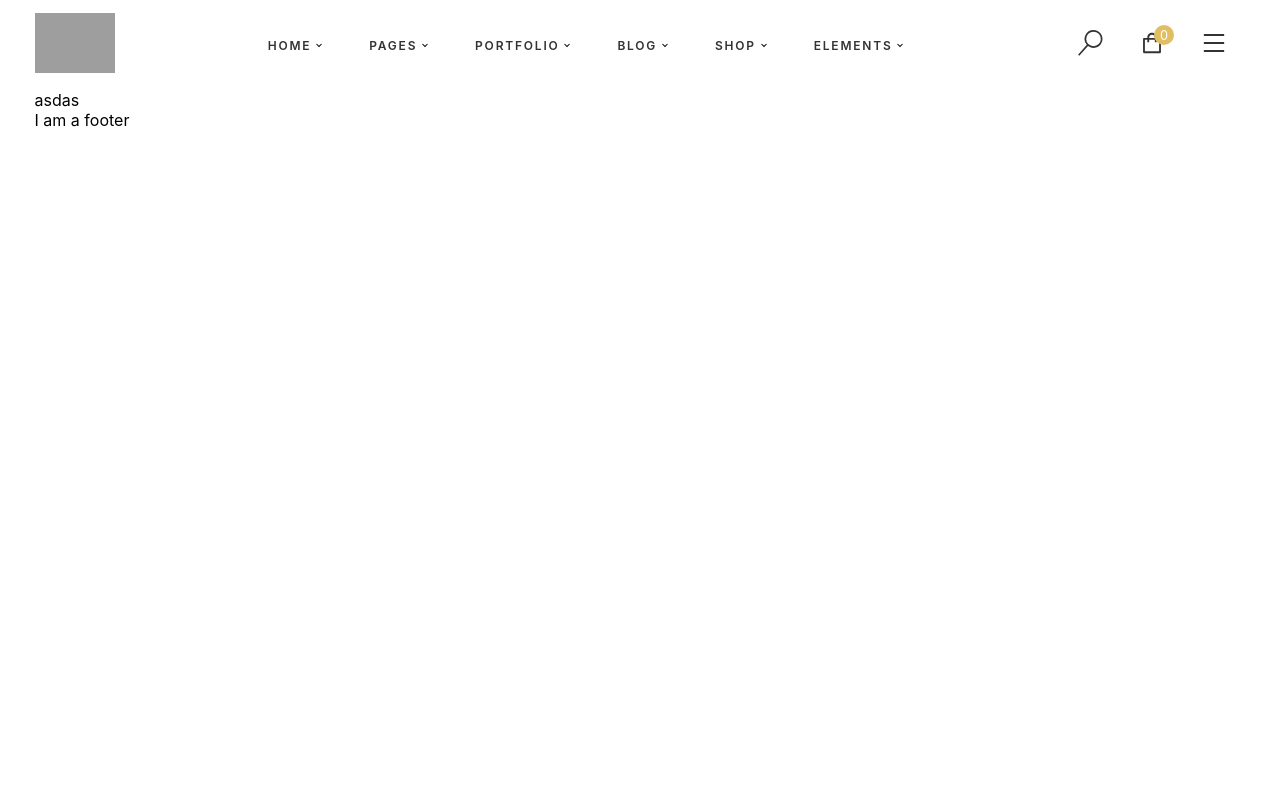
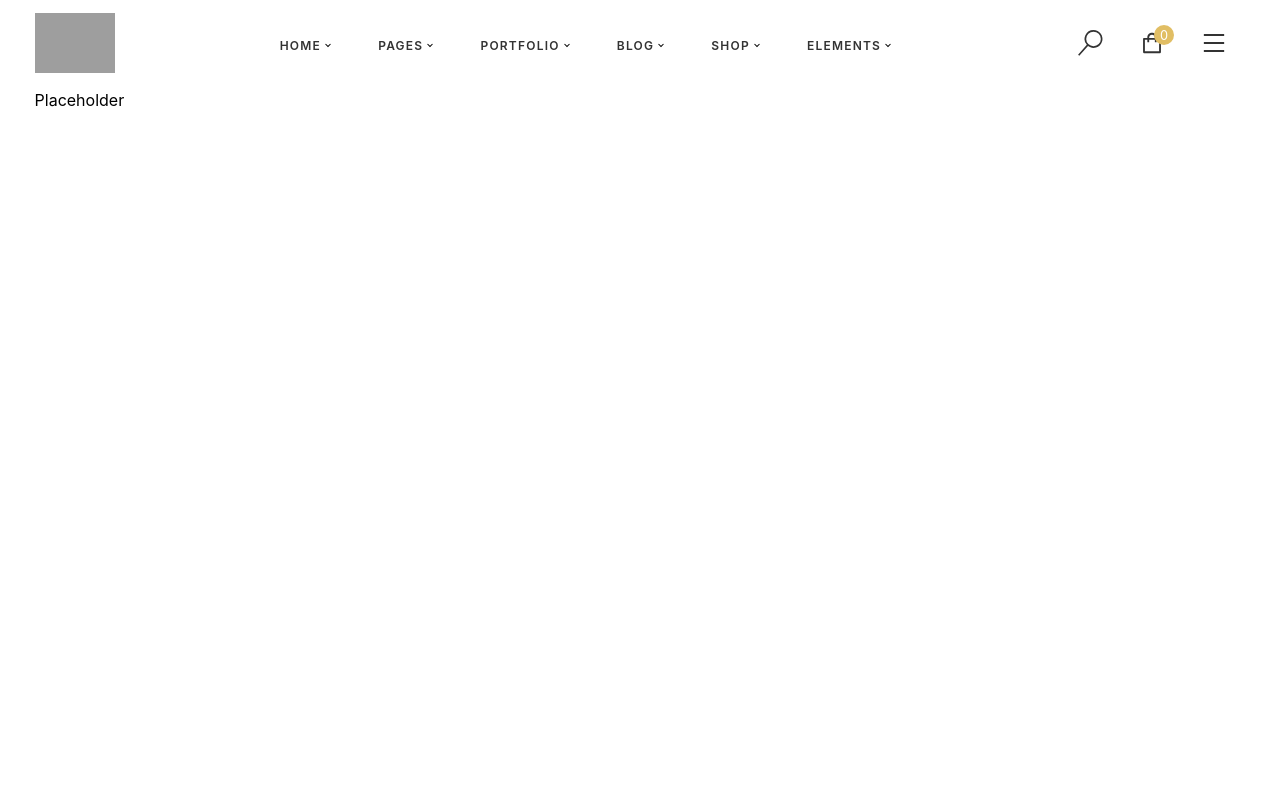
Before and after one commit to adrianoyuji/bakeruiclone, a Next.js app: page /home in a window 1280 px wide. Shown: the top 800 px of the page. Built offline with nearby package versions, Linux system fonts and the light colour scheme; no server answers; grey boxes are pictures that could not be loaded.

Commit message:
finished desktop header

```diff
--- a/components/Layout/Header/NavigationItem/index.tsx
+++ b/components/Layout/Header/NavigationItem/index.tsx
@@ -1,7 +1,8 @@
-import React from "react";
+import React, { useState } from "react";
 import styled from "styled-components";
 import { BiChevronDown } from "react-icons/bi";
 import Navigation from "interfaces/Navigation";
+import SimpleDropdown from "../SimpleDropdown";
 
 interface Props {
   item: Navigation;
@@ -15,21 +16,47 @@ const NavigationBox = styled.li`
   flex-direction: row;
   align-items: center;
   height: 100%;
+  position: relative;
 `;
 
 const NavigationTitle = styled.span`
   color: #333;
   font-size: 12px;
   font-weight: 600;
-  letter-spacing: 0.15em;
-  padding-right: 0.15em;
+  letter-spacing: 0.1em;
+  padding-right: 0.1em;
 `;
 
 const NavigationItem = ({ item }: Props) => {
+  const [isHovering, setIsHovering] = useState<boolean>(false);
+
+  const renderSimpleDropdown = (navItem: Navigation) => {
+    return <SimpleDropdown navList={navItem.items} />;
+  };
+
+  const renderWideDropdown = (navItem: Navigation) => {
+    return navItem.title;
+  };
+
+  const renderDropdown = (navItem: Navigation) => {
+    switch (navItem.dropdownType) {
+      case "SIMPLE":
+        return renderSimpleDropdown(navItem);
+      case "WIDE":
+        return renderWideDropdown(navItem);
+      default:
+        return null;
+    }
+  };
+
   return (
-    <NavigationBox>
+    <NavigationBox
+      onMouseEnter={() => setIsHovering(true)}
+      onMouseLeave={() => setIsHovering(false)}
+    >
       <NavigationTitle>{item.title}</NavigationTitle>
       <BiChevronDown size={12} />
+      {isHovering && renderDropdown(item)}
     </NavigationBox>
   );
 };
--- /dev/null
+++ b/components/Layout/Header/SimpleDropdown/index.tsx
@@ -0,0 +1,113 @@
+import React, { useState } from "react";
+import styled from "styled-components";
+import NavigationItem from "interfaces/Navigation/NavigationItem";
+import { AiFillStar } from "react-icons/ai";
+import { BiChevronRight } from "react-icons/bi";
+
+interface Props {
+  navList: NavigationItem[];
+}
+
+interface SideDropdown {
+  sideItems: NavigationItem[];
+  position: number;
+}
+
+interface SideDropdownProps {
+  position: number;
+}
+
+const DropdownStyles = styled.ul`
+  display: flex;
+  flex-direction: column;
+  padding: 22px 0;
+  position: absolute;
+  top: 74px;
+  left: 0px;
+  cursor: default;
+  background-color: #fff;
+  height: auto;
+  width: 220px;
+  z-index: 300;
+`;
+
+const SideDropdownStyles = styled.ul<SideDropdownProps>`
+  display: flex;
+  flex-direction: column;
+  padding: 22px 0;
+  position: absolute;
+  top: ${({ position }) => position * 52}px;
+  left: 220px;
+  cursor: default;
+  background-color: #fff;
+  height: auto;
+  width: 220px;
+  z-index: 300;
+`;
+
+const DropdownItem = styled.div`
+  padding: 7px 30px;
+  display: flex;
+  align-items: center;
+  flex-direction: row;
+  cursor: pointer;
+`;
+const DropdownText = styled.p`
+  text-align: left;
+  font-size: 12px;
+  letter-spacing: 0.1em;
+  color: #333;
+  &:hover {
+    color: #e1be64;
+  }
+  flex-grow: 1;
+`;
+
+const SimpleDropdown = ({ navList }: Props) => {
+  const [hoveredItems, setHoveredItems] = useState<SideDropdown | null>(null);
+
+  return (
+    <DropdownStyles>
+      {navList.map((item, index) => (
+        <DropdownItem key={index}>
+          <DropdownText
+            onMouseOver={() =>
+              !!item.items?.length &&
+              setHoveredItems({ sideItems: item.items, position: index })
+            }
+          >
+            {item.name}
+            {item.featured && (
+              <AiFillStar
+                color="#e1be64"
+                size={12}
+                style={{ paddingLeft: 4 }}
+              />
+            )}
+          </DropdownText>
+          {!!item.items && (
+            <BiChevronRight
+              size={18}
+              style={{ justifySelf: "flex-end" }}
+              onMouseOver={() =>
+                !!item.items?.length &&
+                setHoveredItems({ sideItems: item.items, position: index })
+              }
+            />
+          )}
+          {!!hoveredItems && (
+            <SideDropdownStyles position={hoveredItems.position}>
+              {hoveredItems.sideItems.map((sideItem, index) => (
+                <DropdownItem key={index}>
+                  <DropdownText>{sideItem.name} </DropdownText>
+                </DropdownItem>
+              ))}
+            </SideDropdownStyles>
+          )}
+        </DropdownItem>
+      ))}
+    </DropdownStyles>
+  );
+};
+
+export default SimpleDropdown;
--- a/components/Layout/Header/index.tsx
+++ b/components/Layout/Header/index.tsx
@@ -9,8 +9,12 @@ import { VscSearch } from "react-icons/vsc";
 
 import navigationList from "services/navigation";
 
+interface Props {
+  backgroundColor?: string;
+}
+
 interface HeaderStyles {
-  backgroundColor: string;
+  backgroundColor?: string;
 }
 
 interface HeaderMenuStyles {}
@@ -44,9 +48,9 @@ const HeaderMenu = styled.nav<HeaderMenuStyles>`
   height: 100%;
 `;
 
-const HeaderPage = () => {
+const HeaderPage = ({ backgroundColor = "#fff" }: Props) => {
   return (
-    <Header backgroundColor="#fff">
+    <Header backgroundColor={backgroundColor}>
       <LogoContainer>
         <Logo fontColor="white" />
       </LogoContainer>
--- a/components/Layout/index.tsx
+++ b/components/Layout/index.tsx
@@ -8,6 +8,7 @@ type Props = {
   children?: ReactNode;
   title?: string;
   styles?: LayoutStyles;
+  headerBackgroundColor?: string;
 };
 
 interface LayoutStyles {
@@ -30,10 +31,11 @@ const Layout = ({
   children,
   title = "Welcome | Baker",
   styles = {},
+  headerBackgroundColor,
 }: Props) => (
   <LayoutBody {...styles}>
     <MetaTag title={title} />
-    <Header />
+    <Header backgroundColor={headerBackgroundColor} />
     {children}
     <Footer />
   </LayoutBody>
--- /dev/null
+++ b/interfaces/Navigation/NavigationItem/index.tsx
@@ -0,0 +1,6 @@
+export default interface NavigationItem {
+  name: String;
+  path: string;
+  featured?: boolean;
+  items?: NavigationItem[];
+}
--- a/interfaces/Navigation/index.ts
+++ b/interfaces/Navigation/index.ts
@@ -1,3 +1,5 @@
+import NavigationItem from "./NavigationItem";
+
 export default interface Navigation {
   id: String;
   title: string;
@@ -5,14 +7,7 @@ export default interface Navigation {
   items: NavigationItem[];
 }
 
-interface NavigationItem {
-  name: String;
-  path: string;
-  featured?: boolean;
-  items?: NavigationItem[];
-}
-
 export enum DropdownType {
-  SIMPLE = "SIMPlE",
+  SIMPLE = "SIMPLE",
   WIDE = "WIDE",
 }
--- a/pages/home/index.tsx
+++ b/pages/home/index.tsx
@@ -1,5 +1,12 @@
 import React from "react";
 import Layout from "components/Layout";
+import styled from "styled-components";
+
+const Body = styled.div`
+  height: 100vw;
+  width: 100%;
+  background-color: white;
+`;
 
 const Home = () => {
   return (
@@ -7,7 +14,7 @@ const Home = () => {
       title="Home | Baker"
       styles={{ paddingLeft: "2.7%", paddingRight: "2.7%" }}
     >
-      asdas
+      <Body>Placeholder</Body>
     </Layout>
   );
 };
```
